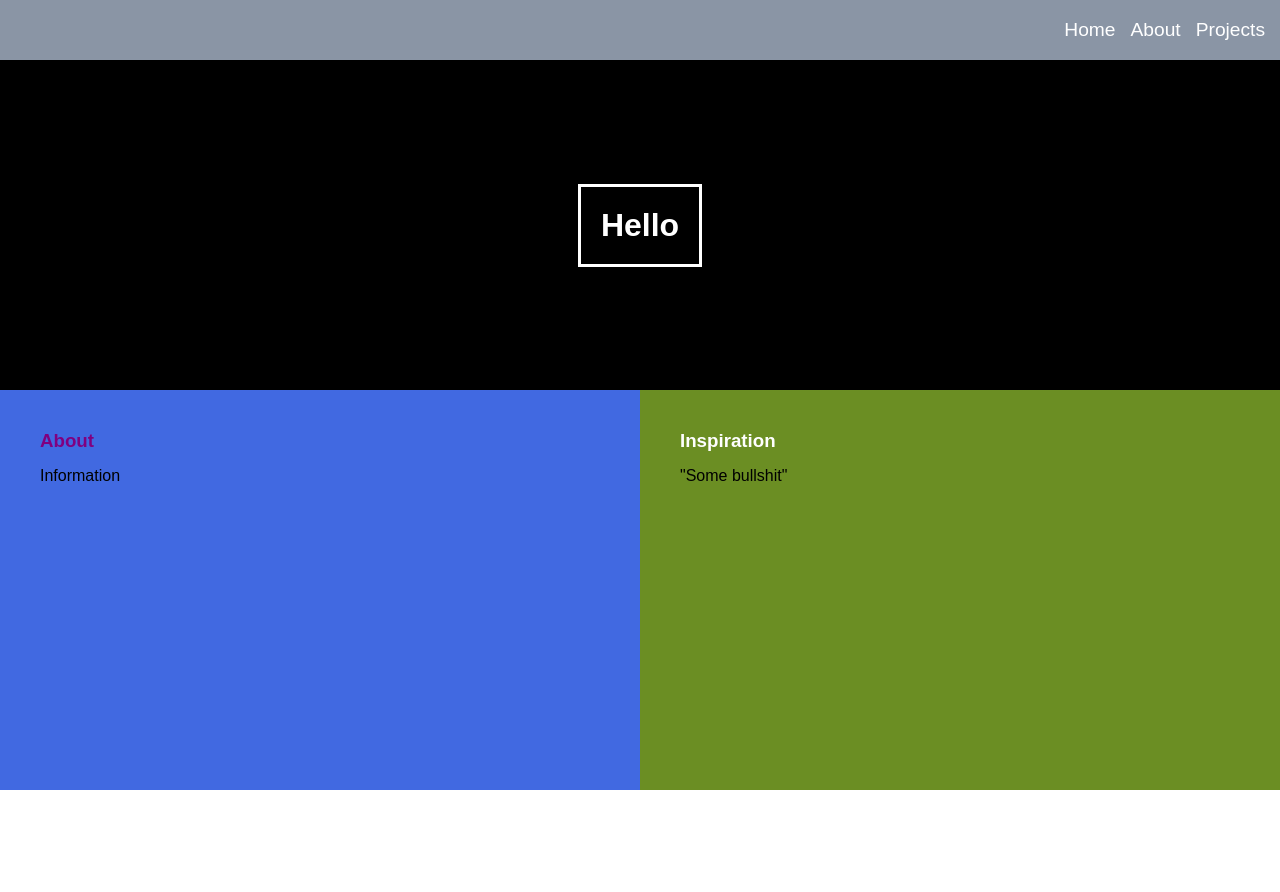
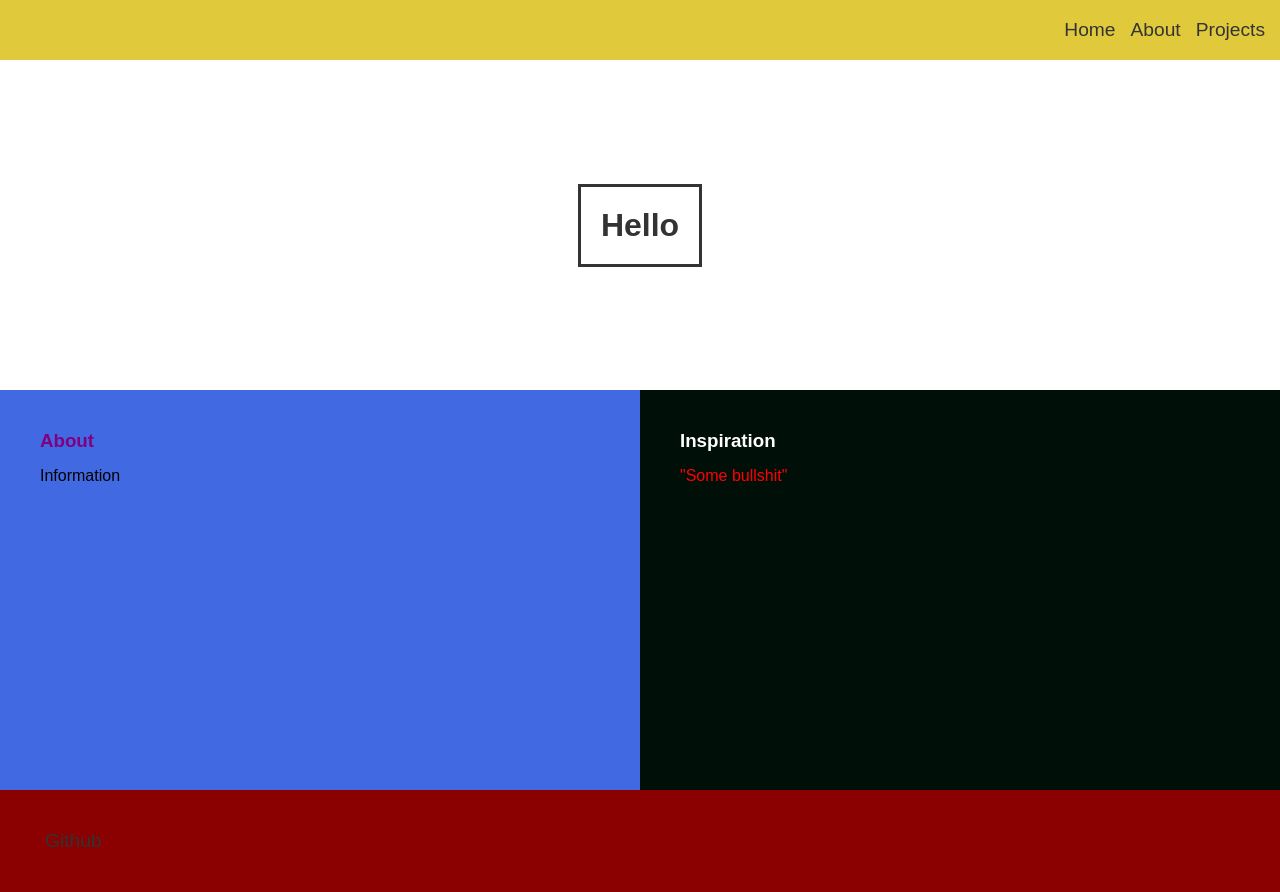
Before and after one commit to swankoregano/website, a plain HTML site: page Index.html in a window 1280 px wide. Before the commit the page ends 800 px from the top, so only its background shows below. Drawn offline with Linux system fonts and the light colour scheme.

Commit message:
change font color header , add footer and link

```diff
--- a/Index.html
+++ b/Index.html
@@ -25,9 +25,13 @@
 
         <article class ="right">
             <h3>Inspiration</h3>
-            <p>"Some bullshit"</p>
+            <p class = "right-p">"Some bullshit"</p>
         </article>
     </section>
+
+    <footer>
+        <a href="https://github.com/swankoregano?tab=repositories" target="_blank">Github</a>
+    </footer>
 
 
 </body>
--- a/css/style.css
+++ b/css/style.css
@@ -6,7 +6,7 @@
 }
 
 nav {
-    background-color:#8A95A5;
+    background-color:#E0CA3C;
     height: 60px;
     display: flex;
     align-items: center;
@@ -15,7 +15,7 @@ nav {
 }
 
 a{
-    color: #ffffff;
+    color: #333;
     text-decoration: none;
     font-size: 1.2em;
     margin-left: 15px;
@@ -29,7 +29,7 @@ a:hover {
 }
 
 header {
-    background-color: black;
+    background-color: #ffffff;
     height: 330px;
     display: flex;
     align-items: center;
@@ -37,8 +37,8 @@ header {
 }
 
 h1 {
-    color:#ffffff;
-    border: 3px solid #fff;
+    color:#333;
+    border: 3px solid #333;
     padding: 20px;
 
 }
@@ -69,6 +69,16 @@ h3 {
 }
 
 .right {
-    background-color: olivedrab;
+    background-color: #000F08;
     padding: 40px;
 }
+
+.right-p {
+    color: red;
+}
+
+footer {
+    background-color: darkred;
+    padding: 40px;
+    margin-left: -10px;
+}
```
